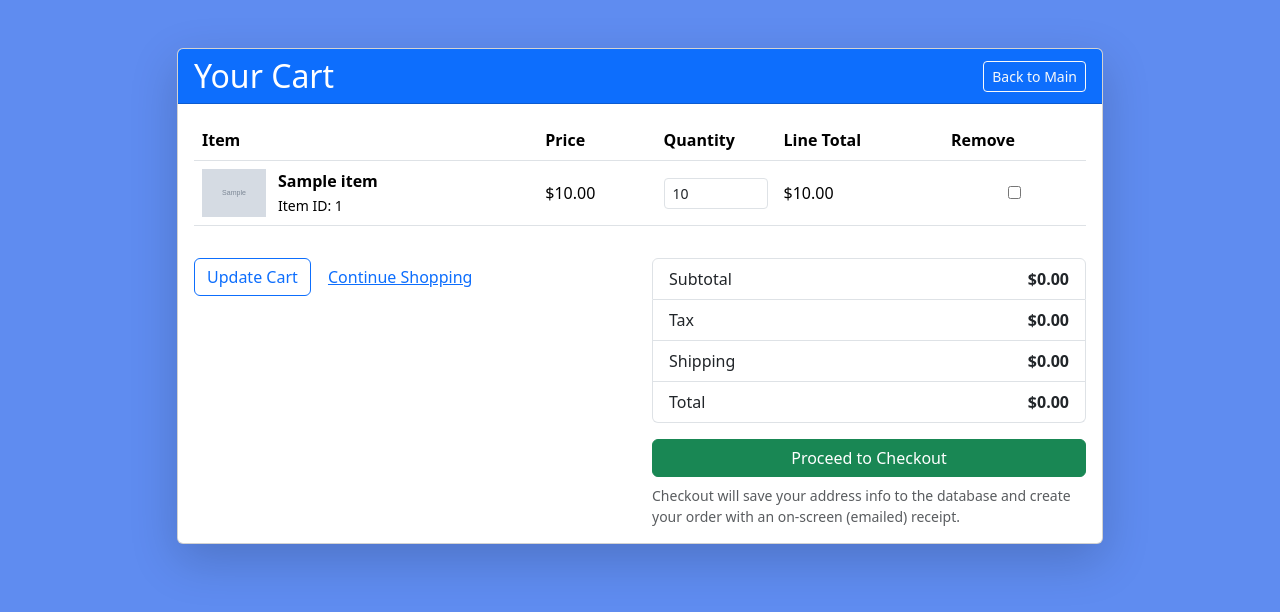
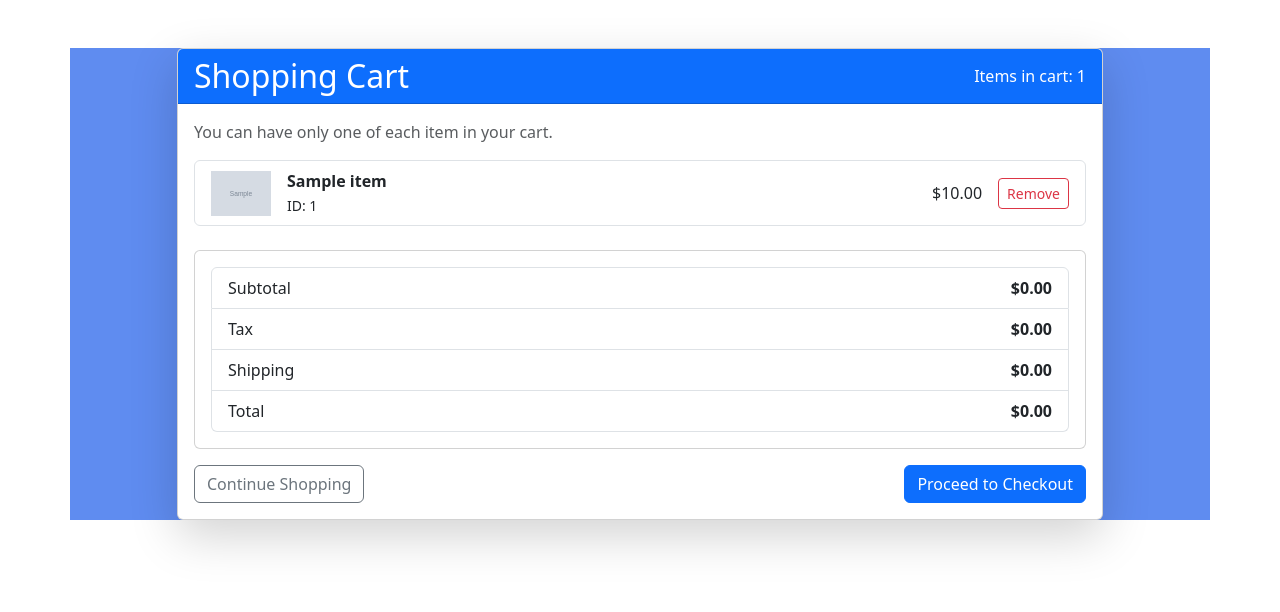
Before and after one commit to Krogers48/swe-3313-fall-2025-team-12, a Flask app: template source/templates/cart.html in a window 1280 px wide. Shown: the top 612 px of the page. Run offline with Flask 3, Linux system fonts and the light colour scheme; the template is opened without the code that fills it: most values are stand-ins (such as "Sample title", 1, 10 or a date in 2020).

Commit message:
new updates

```diff
--- a/source/templates/cart.html
+++ b/source/templates/cart.html
@@ -5,76 +5,56 @@ Shopping Cart
 {% endblock %}
 
 {% block filling %}
-<body style="background-color: #5F8CF0;">
-    <main class="container my-5">
+<main class="container my-5" style="background-color: #5F8CF0;">
     <section class="row justify-content-center">
         <div class="col-lg-10">
             <div class="card shadow-lg">
                 <div class="card-header bg-primary text-white d-flex justify-content-between align-items-center">
-                        <h2 class="mb-0">Your Cart</h2>
-                        <div>
-                            <a href="{{ url_for('main') }}" class="btn btn-outline-light btn-sm">
-                                Back to Main
-                            </a>
-                        </div>
+                    <h2 class="mb-0">Shopping Cart</h2>
+                    <span>Items in cart: {{ cart_count }}</span>
                 </div>
                 <div class="card-body">
                     {% if items %}
-                            <form method="post">
-                                <div class="table-responsive">
-                                    <table class="table align-middle">
-                                        <thead>
-                                            <tr>
-                                                <th>Item</th>
-                                                <th>Price</th>
-                                                <th style="width: 120px;">Quantity</th>
-                                                <th>Line Total</th>
-                                                <th>Remove</th>
-                                            </tr>
-                                        </thead>
-                                        <tbody>
+                        <p class="text-muted">
+                            You can have only one of each item in your cart.
+                        </p>
+
+                        <!-- Cart items -->
+                        <ul class="list-group mb-4">
                             {% for item in items %}
-                                                <tr>
-                                                    <td>
+                                <li class="list-group-item d-flex justify-content-between align-items-center">
                                     <div class="d-flex align-items-center">
                                         {% if item.img %}
                                             <img src="{{ item.img }}" alt="{{ item.name }}"
-                                                                     style="width: 64px; height: auto; margin-right: 12px;">
+                                                 style="max-width: 60px; max-height: 60px; object-fit: contain;"
+                                                 class="me-3">
                                         {% endif %}
                                         <div>
                                             <strong>{{ item.name }}</strong><br>
-                                                                <small>Item ID: {{ item.item_id }}</small>
+                                            <small>ID: {{ item.item_id }}</small>
                                         </div>
                                     </div>
-                                                    </td>
-                                                    <td>${{ '%.2f'|format(item.price) }}</td>
-                                                    <td>
-                                                        <input type="number"
-                                                               class="form-control form-control-sm"
-                                                               name="qty_{{ item.key }}"
-                                                               min="0"
-                                                               value="{{ item.quantity }}">
-                                                    </td>
-                                                    <td>${{ '%.2f'|format(item.line_total) }}</td>
-                                                    <td class="text-center">
-                                                        <input type="checkbox" name="remove_{{ item.key }}">
-                                                    </td>
-                                                </tr>
+
+                                    <div class="d-flex align-items-center">
+                                        <span class="me-3">
+                                            ${{ '%.2f'|format(item.line_total) }}
+                                        </span>
+
+                                        <!-- Remove item form -->
+                                        <form method="post" class="mb-0">
+                                            <input type="hidden" name="remove_{{ item.key }}" value="1">
+                                            <button type="submit" class="btn btn-sm btn-outline-danger">
+                                                Remove
+                                            </button>
+                                        </form>
+                                    </div>
+                                </li>
                             {% endfor %}
-                                        </tbody>
-                                    </table>
-                                </div>
+                        </ul>
 
-                                <div class="row mt-3">
-                                    <div class="col-md-6">
-                                        <button type="submit" class="btn btn-outline-primary">
-                                            Update Cart
-                                        </button>
-                                        <a href="{{ url_for('main') }}" class="btn btn-link">
-                                            Continue Shopping
-                                        </a>
-                                    </div>
-                                    <div class="col-md-6">
+                        <!-- Totals -->
+                        <div class="card mb-3">
+                            <div class="card-body">
                                 <ul class="list-group">
                                     <li class="list-group-item d-flex justify-content-between">
                                         <span>Subtotal</span>
@@ -93,17 +73,18 @@ Shopping Cart
                                         <strong>${{ '%.2f'|format(total) }}</strong>
                                     </li>
                                 </ul>
-                                        <a href="{{ url_for('checkout') }}"
-                                           class="btn btn-success w-100 mt-3">
+                            </div>
+                        </div>
+
+                        <!-- Actions -->
+                        <div class="d-flex justify-content-between">
+                            <a href="{{ url_for('main') }}" class="btn btn-outline-secondary">
+                                Continue Shopping
+                            </a>
+                            <a href="{{ url_for('checkout') }}" class="btn btn-primary">
                                 Proceed to Checkout
                             </a>
-                                        <small class="text-muted d-block mt-2">
-                                            Checkout will save your address info to the database and
-                                            create your order with an on-screen (emailed) receipt.
-                                        </small>
                         </div>
-                                </div>
-                            </form>
                     {% else %}
                         <p>Your cart is currently empty.</p>
                         <a href="{{ url_for('main') }}" class="btn btn-primary">
@@ -115,5 +96,4 @@ Shopping Cart
         </div>
     </section>
 </main>
-</body>
 {% endblock %}
```
Also changed, not shown: source/templates/main.html (+14 -2 lines), source/templates/receipt.html (+27 -6 lines), implementation/README.md. Lines whose indentation alone changed are shown as unchanged.
